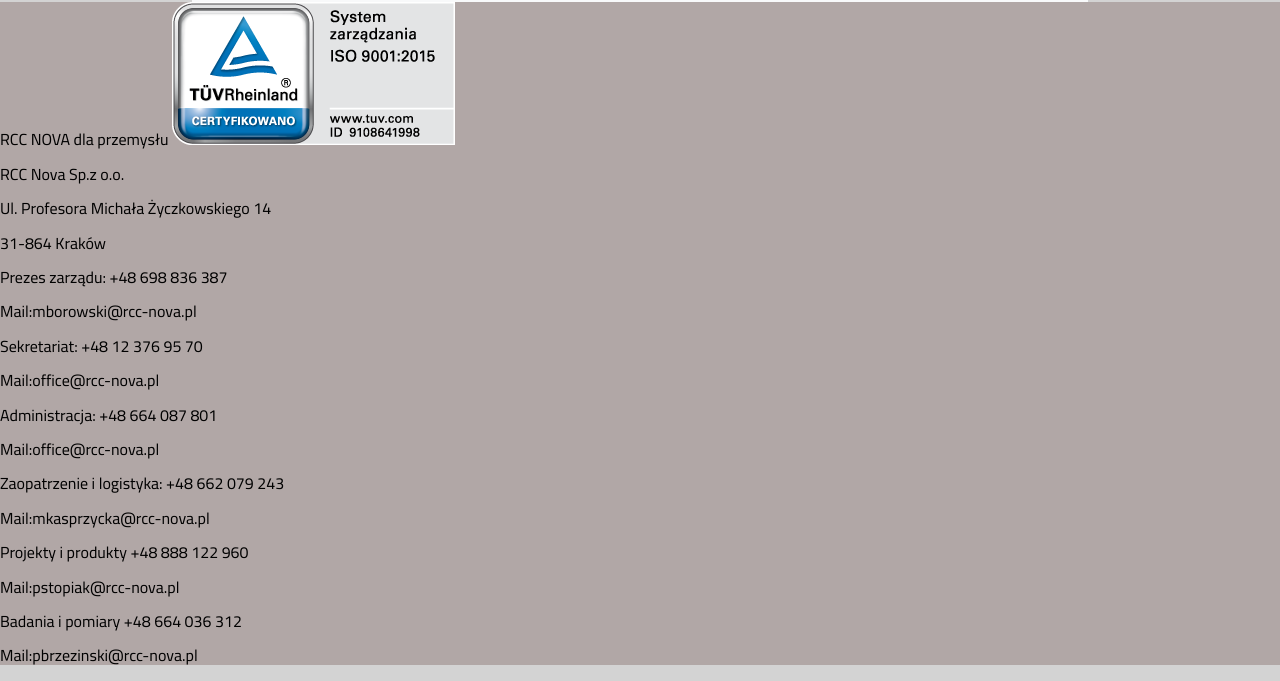
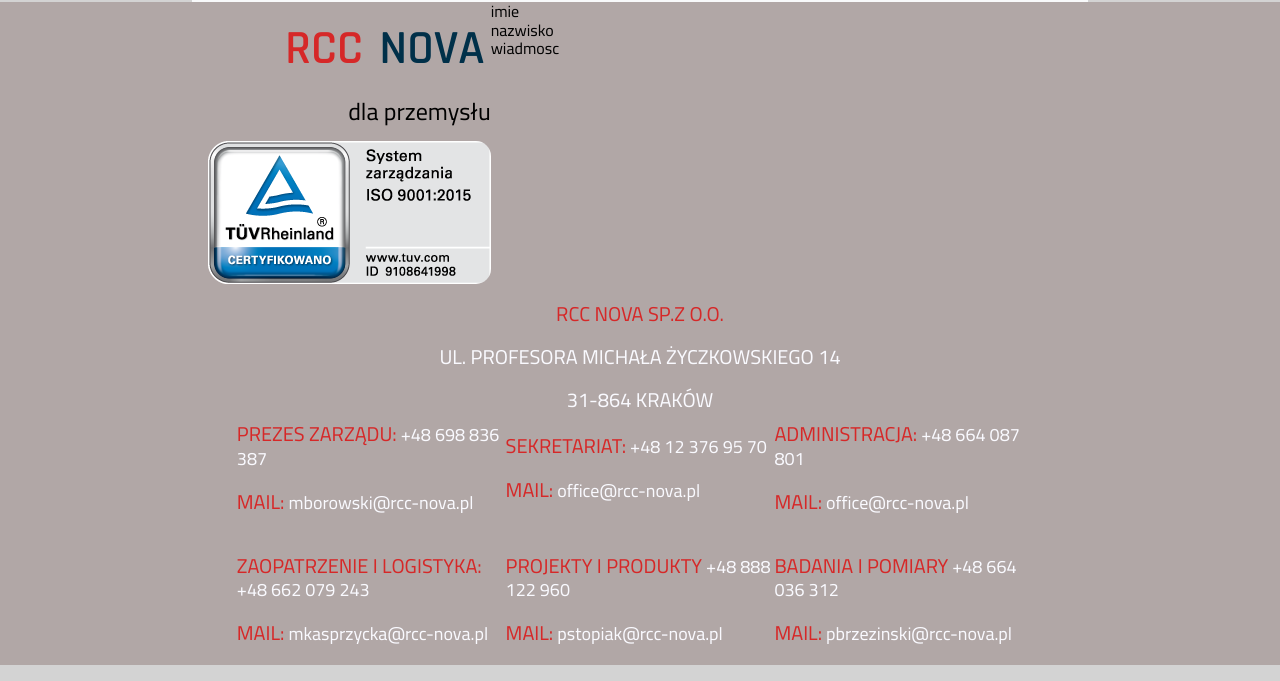
Before and after one commit to MichalJakobczyk1/rcc-nova, a website built with webpack: page src/pages/index.html in a window 1280 px wide. Shown: the part 3952-4633 px from the top of the page. Built offline with nearby package versions, Linux system fonts and the light colour scheme.

Commit message:
footer layout

```diff
--- a/src/pages/index.html
+++ b/src/pages/index.html
@@ -342,39 +342,52 @@
       </section>
     </main>
     <footer class="footer">
-      <div class="footer__cotainer footer__container--logo">RCC NOVA dla przemysłu
+      <div class="footer__cotainer footer__container--logo">
+        <p class="footer__paragraph footer__paragraph--logo">
+          <span class="footer__span footer__span--red">RCC</span>
+          <span class="footer__span footer__span--blue">NOVA</span>
+        </p>
+        <p class="footer__paragraph footer__paragraph--logo-secondary">
+          dla przemysłu
+        </p>
         <a href="https://www.certipedia.com/quality_marks/9108641998?locale=pl" class="footer_link"><img src="../assets/img/footer_img.png" class="footer__image" alt="certificate link" /></a>
       </div>
-      <form class="footer__form"></form>
+      <div class="footer__container footer__container--form">
+      <form class="footer__form">
+        <div>imie</div>
+        <div>nazwisko</div>
+        <div>wiadmosc</div>
+      </form>
+    </div>
+      <div class="footer__container footer__container--adress">
+        <p class="footer__paragraph footer__paragraph--red">RCC Nova Sp.z o.o.</p>
+        <p class="footer__paragraph footer__paragraph--adress">Ul. Profesora Michała Życzkowskiego 14</p>
+        <p class="footer__paragraph footer__paragraph--adress">31-864 Kraków</p>
+      </div>
       <div class="footer__container footer__container--contacts">
         <div class="footer__container footer__container--contact">
-          <p class="footer__paragraph footer__paragraph--red">RCC Nova Sp.z o.o.</p>
-          <p class="footer__paragraph">Ul. Profesora Michała Życzkowskiego 14</p>
-          <p class="footer__paragraph">31-864 Kraków</p>
-        </div>
-        <div class="footer__container footer__container--contact">
           <p class="footer__paragraph footer__paragraph--red">Prezes zarządu:<a href="" class="footer__link footer__link--tel"> +48 698 836 387</a></p>
-          <p class="footer__paragraph">Mail:<a href="" class="footer__link footer__link--tel">mborowski@rcc-nova.pl</a></p>
+          <p class="footer__paragraph footer__paragraph--red">Mail:<a href="" class="footer__link footer__link--mail">mborowski@rcc-nova.pl</a></p>
         </div>
         <div class="footer__container footer__container--contact">
           <p class="footer__paragraph footer__paragraph--red">Sekretariat:<a href="" class="footer__link footer__link--tel"> +48 12 376 95 70</a></p>
-          <p class="footer__paragraph">Mail:<a href="" class="footer__link footer__link--tel">office@rcc-nova.pl</a></p>
+          <p class="footer__paragraph footer__paragraph--red">Mail:<a href="" class="footer__link footer__link--mail">office@rcc-nova.pl</a></p>
         </div>
         <div class="footer__container footer__container--contact">
           <p class="footer__paragraph footer__paragraph--red">Administracja:<a href="" class="footer__link footer__link--tel"> +48 664 087 801</a></p>
-          <p class="footer__paragraph">Mail:<a href="" class="footer__link footer__link--tel">office@rcc-nova.pl</a></p>
+          <p class="footer__paragraph footer__paragraph--red">Mail:<a href="" class="footer__link footer__link--mail">office@rcc-nova.pl</a></p>
         </div>
         <div class="footer__container footer__container--contact">
           <p class="footer__paragraph footer__paragraph--red">Zaopatrzenie i logistyka:<a href="" class="footer__link footer__link--tel"> +48 662 079 243</a></p>
-          <p class="footer__paragraph">Mail:<a href="" class="footer__link footer__link--tel">mkasprzycka@rcc-nova.pl</a></p>
+          <p class="footer__paragraph footer__paragraph--red">Mail:<a href="" class="footer__link footer__link--mail">mkasprzycka@rcc-nova.pl</a></p>
         </div>
         <div class="footer__container footer__container--contact">
           <p class="footer__paragraph footer__paragraph--red">Projekty i produkty<a href="" class="footer__link footer__link--tel"> +48 888 122 960</a></p>
-          <p class="footer__paragraph">Mail:<a href="" class="footer__link footer__link--tel">pstopiak@rcc-nova.pl</a></p>
+          <p class="footer__paragraph footer__paragraph--red">Mail:<a href="" class="footer__link footer__link--mail">pstopiak@rcc-nova.pl</a></p>
         </div>
         <div class="footer__container footer__container--contact">
           <p class="footer__paragraph footer__paragraph--red">Badania i pomiary<a href="" class="footer__link footer__link--tel"> +48 664 036 312</a></p>
-          <p class="footer__paragraph">Mail:<a href="" class="footer__link footer__link--tel">pbrzezinski@rcc-nova.pl</a></p>
+          <p class="footer__paragraph footer__paragraph--red">Mail:<a href="" class="footer__link footer__link--mail">pbrzezinski@rcc-nova.pl</a></p>
         </div>
       </div>
     </footer>
--- a/src/scss/modules/footer.scss
+++ b/src/scss/modules/footer.scss
@@ -1,3 +1,74 @@
 .footer{
+    &__span {
+        font-family: "Rajdhani", sans-serif;
+        padding: 0 6px;
+        font-size: 48px;
+        &--red {
+          color: $logo-red;
+        }
+        &--blue {
+          color: $logo-blue;
+        }
+    }
+    &__image{
+        border-radius: 15px;
+    }
     background: $background;
+    display: grid;
+    grid-template-areas: ". logo form ."
+    ". adress adress ."
+    ". contact contact .";
+    grid-template-columns: 15% 1fr 2fr 15%;
+    grid-template-rows: 35vh 15vh 1fr;
+    &__container{
+        &--logo{
+            grid-area: logo;
+            display: flex;
+            flex-direction: column;
+            align-items: flex-end;
+        }
+        &--form{
+            grid-area: form;
+        }
+        &--adress{
+            grid-area: adress;
+            text-align: center;
+        }
+        &--contacts{
+            grid-area: contact;
+            display: flex;
+            justify-content: center;
+            align-items: center;
+            flex-wrap: wrap;
+        }
+        &--contact{
+            width: 30%;
+        }
+    }
+    &__paragraph{
+        font-size: 20px;
+        text-transform: uppercase;
+        &--red{
+            color: $logo-red;
+        }
+        &--adress{
+            color: $text-white;
+        }
+        &--logo {
+            padding: 0;
+            &-secondary{
+                font-size: 24px;
+                text-transform: lowercase;
+                margin: 0 0 16px 0;
+            }
+        }
+    }
+    &__link{
+        color: $text-white;
+        text-transform: lowercase;
+        font-size: 18px;
+        &--mail{
+            padding: 0 0 0 4px;
+        }
+    }
 }
```
